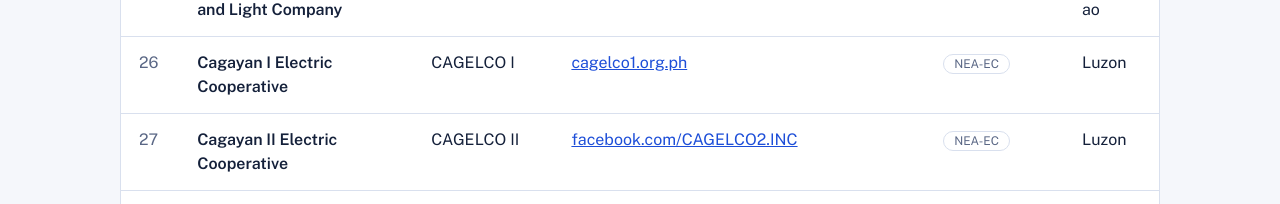
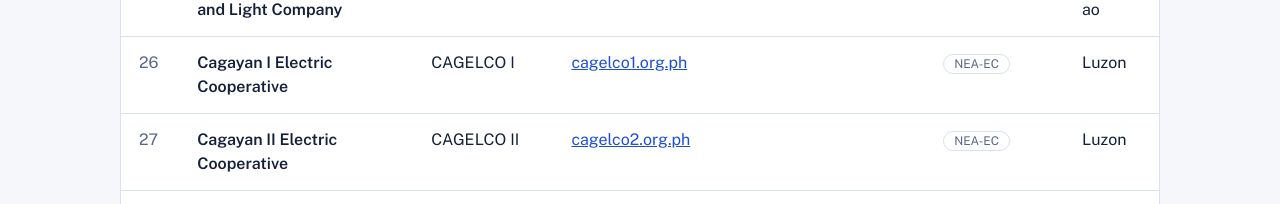
Before and after one commit to mrkjtn/Rosarito-traiding.com, a plain HTML site: page ElectricCompany.html in a window 1280 px wide. Shown: the part 2303-2507 px from the top of the page. Drawn offline with nearby package versions, Linux system fonts and the light colour scheme.

Commit message:
Update ElectricCompany.html

```diff
--- a/ElectricCompany.html
+++ b/ElectricCompany.html
@@ -84,7 +84,7 @@
 Cabanatuan Electric Corporation|CELCOR|PIOU|Luzon|https://celcor.com.ph/
 Cagayan Electric Power and Light Company|CEPALCO|PIOU|Mindanao|https://www.cepalco.com.ph/
 Cagayan I Electric Cooperative|CAGELCO I|NEA-EC|Luzon|https://www.cagelco1.org.ph/
-Cagayan II Electric Cooperative|CAGELCO II|NEA-EC|Luzon|https://www.facebook.com/CAGELCO2.INC/
+Cagayan II Electric Cooperative|CAGELCO II|NEA-EC|Luzon|https://cagelco2.org.ph/
 Cagayan de Sulu Electric Cooperative|CASELCO|NEA-EC|Mindanao|https://www.facebook.com/p/Cagayan-de-Sulu-Electric-Cooperative-Inc-61559064814810/
 Camarines Norte Electric Cooperative|CANORECO|NEA-EC|Luzon|https://canoreco.com.ph/category/invitation-to-bid/
 Camarines Sur I Electric Cooperative|CASURECO I|NEA-EC|Luzon|https://www.casureco1.com/category/itb/
```
